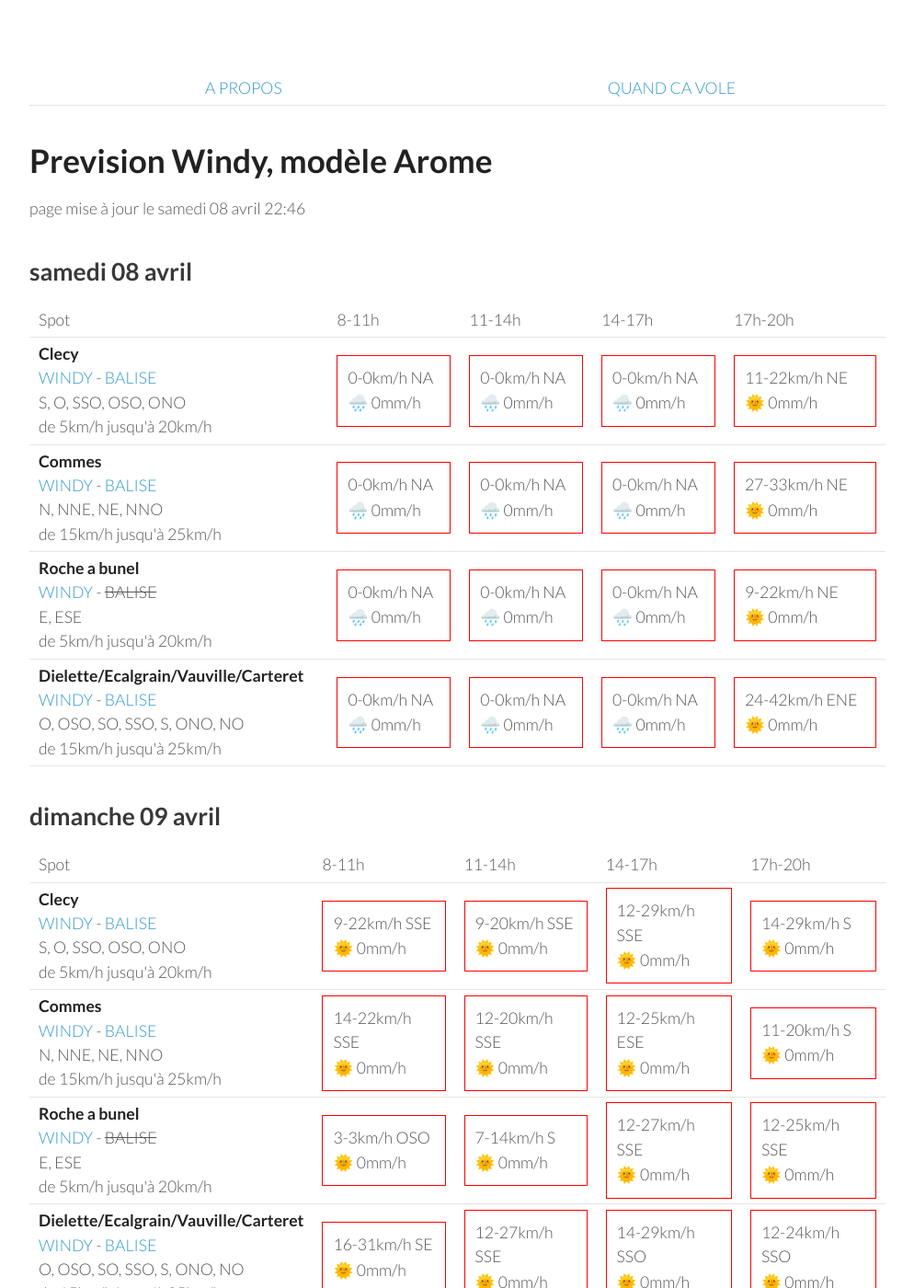
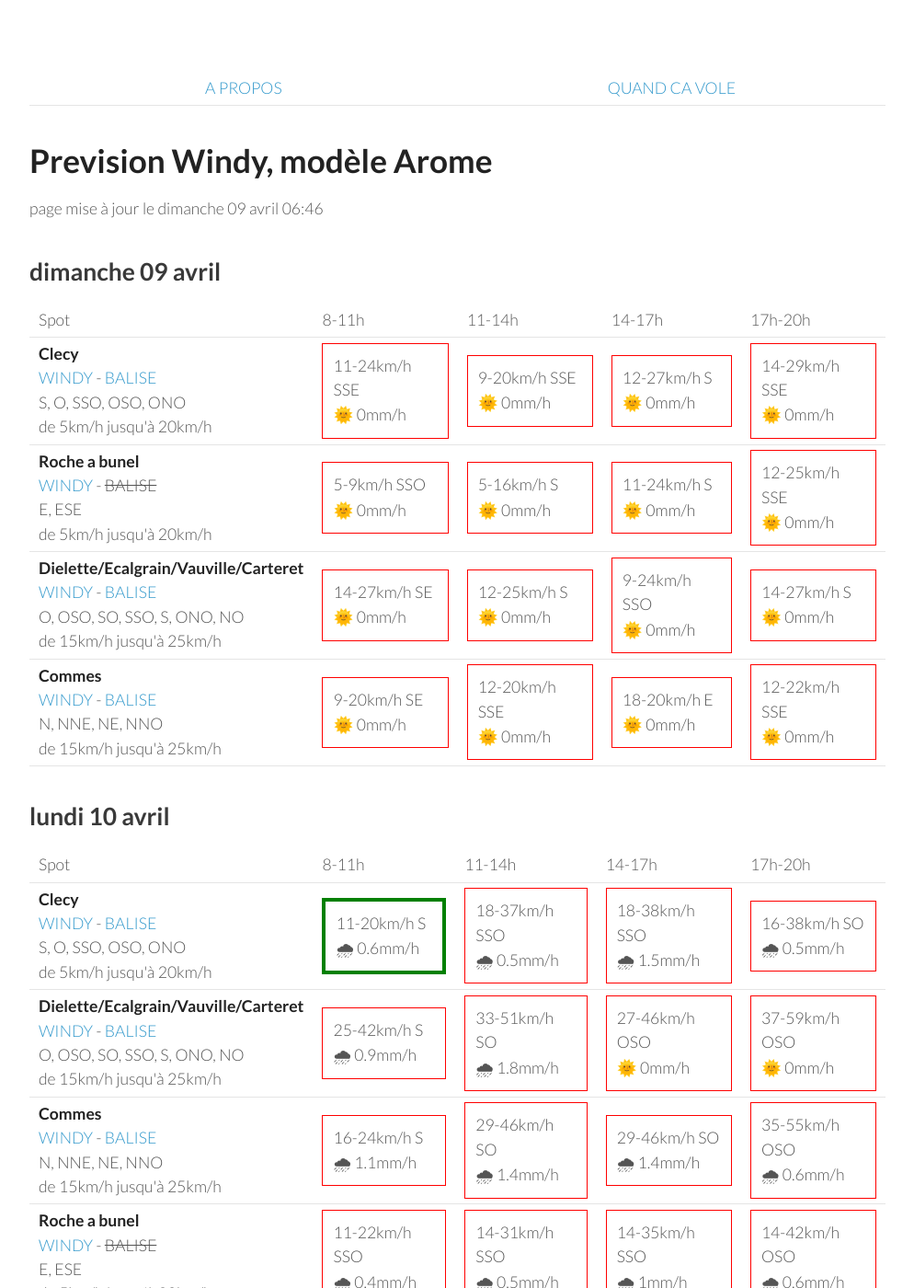
Before and after one commit to parapente-dans-le-nord/parapente-dans-le-nord.github.io, a Jekyll site: the page built from normandie.markdown, in a window 1280 px wide and 1400 px high. Shown: the whole window at 92% size, without its empty margins (26-1020 px from the left). Built offline with Jekyll 4.4.1, drawn with Linux system fonts in a browser that asks for light colours; some of the changed text lies outside the part shown.

Commit message:
update index.markdown

```diff
--- a/normandie.markdown
+++ b/normandie.markdown
@@ -7,60 +7,8 @@ title:  "Tous les spots"
 {: .links}
 
 # Prevision Windy, modèle Arome
-page mise à jour le samedi 08 avril 22:46
+page mise à jour le dimanche 09 avril 06:46
 
-## samedi 08 avril
-
-{::nomarkdown}
-<table>
-  <tbody>
-    <tr>
-      <td>Spot</td>
-      <td>8-11h</td>
-      <td>11-14h</td>
-      <td>14-17h</td>
-      <td>17h-20h</td>
-    </tr>
-<tr>
-        <td><strong>Clecy</strong><br><a href="https://windy.com/48.929/-0.470?48.516,-0.470,8">WINDY</a> - <span class=""><a href="http://www.balisemeteo.com/balise.php?idBalise=122">BALISE</a> </span><br> <span class="vent-favorable">S, O, SSO, OSO, ONO</span><br><span class="force-vent">de 5km/h jusqu'à 20km/h</span> </td>
-
-            <td><div class="not-flyable"><p>0-0km/h NA</p><p>🌧️ 0mm/h</p></div></td>
-            <td><div class="not-flyable"><p>0-0km/h NA</p><p>🌧️ 0mm/h</p></div></td>
-            <td><div class="not-flyable"><p>0-0km/h NA</p><p>🌧️ 0mm/h</p></div></td>
-            <td><div class="not-flyable"><p>11-22km/h NE</p><p>🌞 0mm/h</p></div></td>
-
-    </tr>
-<tr>
-        <td><strong>Commes</strong><br><a href="https://windy.com/49.346/-0.726?48.936,-0.726,8">WINDY</a> - <span class=""><a href="http://www.balisemeteo.com/balise.php?idBalise=158">BALISE</a> </span><br> <span class="vent-favorable">N, NNE, NE, NNO</span><br><span class="force-vent">de 15km/h jusqu'à 25km/h</span> </td>
-
-            <td><div class="not-flyable"><p>0-0km/h NA</p><p>🌧️ 0mm/h</p></div></td>
-            <td><div class="not-flyable"><p>0-0km/h NA</p><p>🌧️ 0mm/h</p></div></td>
-            <td><div class="not-flyable"><p>0-0km/h NA</p><p>🌧️ 0mm/h</p></div></td>
-            <td><div class="not-flyable"><p>27-33km/h NE</p><p>🌞 0mm/h</p></div></td>
-
-    </tr>
-<tr>
-        <td><strong>Roche a bunel</strong><br><a href="https://windy.com/48.993/-0.499?48.580,-0.499,8">WINDY</a> - <span class="no-balise"> BALISE </span><br> <span class="vent-favorable">E, ESE</span><br><span class="force-vent">de 5km/h jusqu'à 20km/h</span> </td>
-
-            <td><div class="not-flyable"><p>0-0km/h NA</p><p>🌧️ 0mm/h</p></div></td>
-            <td><div class="not-flyable"><p>0-0km/h NA</p><p>🌧️ 0mm/h</p></div></td>
-            <td><div class="not-flyable"><p>0-0km/h NA</p><p>🌧️ 0mm/h</p></div></td>
-            <td><div class="not-flyable"><p>9-22km/h NE</p><p>🌞 0mm/h</p></div></td>
-
-    </tr>
-<tr>
-        <td><strong>Dielette/Ecalgrain/Vauville/Carteret</strong><br><a href="https://windy.com/49.650/-1.856?49.243,-1.856,8">WINDY</a> - <span class=""><a href="http://www.balisemeteo.com/balise.php?idBalise=81">BALISE</a> </span><br> <span class="vent-favorable">O, OSO, SO, SSO, S, ONO, NO</span><br><span class="force-vent">de 15km/h jusqu'à 25km/h</span> </td>
-
-            <td><div class="not-flyable"><p>0-0km/h NA</p><p>🌧️ 0mm/h</p></div></td>
-            <td><div class="not-flyable"><p>0-0km/h NA</p><p>🌧️ 0mm/h</p></div></td>
-            <td><div class="not-flyable"><p>0-0km/h NA</p><p>🌧️ 0mm/h</p></div></td>
-            <td><div class="not-flyable"><p>24-42km/h ENE</p><p>🌞 0mm/h</p></div></td>
-
-    </tr>
-
-</tbody>
-</table>
-{:/}
 ## dimanche 09 avril
 
 {::nomarkdown}
@@ -76,29 +24,19 @@ page mise à jour le samedi 08 avril 22:46
 <tr>
         <td><strong>Clecy</strong><br><a href="https://windy.com/48.929/-0.470?48.516,-0.470,8">WINDY</a> - <span class=""><a href="http://www.balisemeteo.com/balise.php?idBalise=122">BALISE</a> </span><br> <span class="vent-favorable">S, O, SSO, OSO, ONO</span><br><span class="force-vent">de 5km/h jusqu'à 20km/h</span> </td>
 
-            <td><div class="not-flyable"><p>9-22km/h SSE</p><p>🌞 0mm/h</p></div></td>
+            <td><div class="not-flyable"><p>11-24km/h SSE</p><p>🌞 0mm/h</p></div></td>
             <td><div class="not-flyable"><p>9-20km/h SSE</p><p>🌞 0mm/h</p></div></td>
-            <td><div class="not-flyable"><p>12-29km/h SSE</p><p>🌞 0mm/h</p></div></td>
-            <td><div class="not-flyable"><p>14-29km/h S</p><p>🌞 0mm/h</p></div></td>
-
-
-    </tr>
-<tr>
-        <td><strong>Commes</strong><br><a href="https://windy.com/49.346/-0.726?48.936,-0.726,8">WINDY</a> - <span class=""><a href="http://www.balisemeteo.com/balise.php?idBalise=158">BALISE</a> </span><br> <span class="vent-favorable">N, NNE, NE, NNO</span><br><span class="force-vent">de 15km/h jusqu'à 25km/h</span> </td>
-
-            <td><div class="not-flyable"><p>14-22km/h SSE</p><p>🌞 0mm/h</p></div></td>
-            <td><div class="not-flyable"><p>12-20km/h SSE</p><p>🌞 0mm/h</p></div></td>
-            <td><div class="not-flyable"><p>12-25km/h ESE</p><p>🌞 0mm/h</p></div></td>
-            <td><div class="not-flyable"><p>11-20km/h S</p><p>🌞 0mm/h</p></div></td>
+            <td><div class="not-flyable"><p>12-27km/h S</p><p>🌞 0mm/h</p></div></td>
+            <td><div class="not-flyable"><p>14-29km/h SSE</p><p>🌞 0mm/h</p></div></td>
 
 
     </tr>
 <tr>
         <td><strong>Roche a bunel</strong><br><a href="https://windy.com/48.993/-0.499?48.580,-0.499,8">WINDY</a> - <span class="no-balise"> BALISE </span><br> <span class="vent-favorable">E, ESE</span><br><span class="force-vent">de 5km/h jusqu'à 20km/h</span> </td>
 
-            <td><div class="not-flyable"><p>3-3km/h OSO</p><p>🌞 0mm/h</p></div></td>
-            <td><div class="not-flyable"><p>7-14km/h S</p><p>🌞 0mm/h</p></div></td>
-            <td><div class="not-flyable"><p>12-27km/h SSE</p><p>🌞 0mm/h</p></div></td>
+            <td><div class="not-flyable"><p>5-9km/h SSO</p><p>🌞 0mm/h</p></div></td>
+            <td><div class="not-flyable"><p>5-16km/h S</p><p>🌞 0mm/h</p></div></td>
+            <td><div class="not-flyable"><p>11-24km/h S</p><p>🌞 0mm/h</p></div></td>
             <td><div class="not-flyable"><p>12-25km/h SSE</p><p>🌞 0mm/h</p></div></td>
 
 
@@ -106,10 +44,20 @@ page mise à jour le samedi 08 avril 22:46
 <tr>
         <td><strong>Dielette/Ecalgrain/Vauville/Carteret</strong><br><a href="https://windy.com/49.650/-1.856?49.243,-1.856,8">WINDY</a> - <span class=""><a href="http://www.balisemeteo.com/balise.php?idBalise=81">BALISE</a> </span><br> <span class="vent-favorable">O, OSO, SO, SSO, S, ONO, NO</span><br><span class="force-vent">de 15km/h jusqu'à 25km/h</span> </td>
 
-            <td><div class="not-flyable"><p>16-31km/h SE</p><p>🌞 0mm/h</p></div></td>
-            <td><div class="not-flyable"><p>12-27km/h SSE</p><p>🌞 0mm/h</p></div></td>
-            <td><div class="not-flyable"><p>14-29km/h SSO</p><p>🌞 0mm/h</p></div></td>
-            <td><div class="not-flyable"><p>12-24km/h SSO</p><p>🌞 0mm/h</p></div></td>
+            <td><div class="not-flyable"><p>14-27km/h SE</p><p>🌞 0mm/h</p></div></td>
+            <td><div class="not-flyable"><p>12-25km/h S</p><p>🌞 0mm/h</p></div></td>
+            <td><div class="not-flyable"><p>9-24km/h SSO</p><p>🌞 0mm/h</p></div></td>
+            <td><div class="not-flyable"><p>14-27km/h S</p><p>🌞 0mm/h</p></div></td>
+
+
+    </tr>
+<tr>
+        <td><strong>Commes</strong><br><a href="https://windy.com/49.346/-0.726?48.936,-0.726,8">WINDY</a> - <span class=""><a href="http://www.balisemeteo.com/balise.php?idBalise=158">BALISE</a> </span><br> <span class="vent-favorable">N, NNE, NE, NNO</span><br><span class="force-vent">de 15km/h jusqu'à 25km/h</span> </td>
+
+            <td><div class="not-flyable"><p>9-20km/h SE</p><p>🌞 0mm/h</p></div></td>
+            <td><div class="not-flyable"><p>12-20km/h SSE</p><p>🌞 0mm/h</p></div></td>
+            <td><div class="not-flyable"><p>18-20km/h E</p><p>🌞 0mm/h</p></div></td>
+            <td><div class="not-flyable"><p>12-22km/h SSE</p><p>🌞 0mm/h</p></div></td>
 
 
     </tr>
@@ -132,40 +80,40 @@ page mise à jour le samedi 08 avril 22:46
 <tr>
         <td><strong>Clecy</strong><br><a href="https://windy.com/48.929/-0.470?48.516,-0.470,8">WINDY</a> - <span class=""><a href="http://www.balisemeteo.com/balise.php?idBalise=122">BALISE</a> </span><br> <span class="vent-favorable">S, O, SSO, OSO, ONO</span><br><span class="force-vent">de 5km/h jusqu'à 20km/h</span> </td>
 
-            <td><div class="flyable"><p>9-18km/h S</p><p>🌞 0mm/h</p></div></td>
-            <td><div class="not-flyable"><p>14-29km/h SSO</p><p>🌧 2.2mm/h</p></div></td>
-            <td><div class="not-flyable"><p>24-48km/h SO</p><p>🌧 0.3mm/h</p></div></td>
-            <td><div class="not-flyable"><p>20-50km/h O</p><p>🌧 1.5mm/h</p></div></td>
+            <td><div class="flyable"><p>11-20km/h S</p><p>🌧 0.6mm/h</p></div></td>
+            <td><div class="not-flyable"><p>18-37km/h SSO</p><p>🌧 0.5mm/h</p></div></td>
+            <td><div class="not-flyable"><p>18-38km/h SSO</p><p>🌧 1.5mm/h</p></div></td>
+            <td><div class="not-flyable"><p>16-38km/h SO</p><p>🌧 0.5mm/h</p></div></td>
 
 
     </tr>
 <tr>
         <td><strong>Dielette/Ecalgrain/Vauville/Carteret</strong><br><a href="https://windy.com/49.650/-1.856?49.243,-1.856,8">WINDY</a> - <span class=""><a href="http://www.balisemeteo.com/balise.php?idBalise=81">BALISE</a> </span><br> <span class="vent-favorable">O, OSO, SO, SSO, S, ONO, NO</span><br><span class="force-vent">de 15km/h jusqu'à 25km/h</span> </td>
 
-            <td><div class="not-flyable"><p>25-40km/h SSO</p><p>🌧 2.8mm/h</p></div></td>
-            <td><div class="not-flyable"><p>27-40km/h SO</p><p>🌧 3mm/h</p></div></td>
-            <td><div class="not-flyable"><p>29-42km/h OSO</p><p>🌧 1mm/h</p></div></td>
-            <td><div class="not-flyable"><p>38-55km/h OSO</p><p>🌞 0mm/h</p></div></td>
+            <td><div class="not-flyable"><p>25-42km/h S</p><p>🌧 0.9mm/h</p></div></td>
+            <td><div class="not-flyable"><p>33-51km/h SO</p><p>🌧 1.8mm/h</p></div></td>
+            <td><div class="not-flyable"><p>27-46km/h OSO</p><p>🌞 0mm/h</p></div></td>
+            <td><div class="not-flyable"><p>37-59km/h OSO</p><p>🌞 0mm/h</p></div></td>
 
 
     </tr>
 <tr>
         <td><strong>Commes</strong><br><a href="https://windy.com/49.346/-0.726?48.936,-0.726,8">WINDY</a> - <span class=""><a href="http://www.balisemeteo.com/balise.php?idBalise=158">BALISE</a> </span><br> <span class="vent-favorable">N, NNE, NE, NNO</span><br><span class="force-vent">de 15km/h jusqu'à 25km/h</span> </td>
 
-            <td><div class="not-flyable"><p>18-25km/h SSO</p><p>🌧 0.2mm/h</p></div></td>
-            <td><div class="not-flyable"><p>20-33km/h SSO</p><p>🌧 0.7mm/h</p></div></td>
-            <td><div class="not-flyable"><p>29-46km/h SO</p><p>🌧 1.5mm/h</p></div></td>
-            <td><div class="not-flyable"><p>25-44km/h OSO</p><p>🌧 1.4mm/h</p></div></td>
+            <td><div class="not-flyable"><p>16-24km/h S</p><p>🌧 1.1mm/h</p></div></td>
+            <td><div class="not-flyable"><p>29-46km/h SO</p><p>🌧 1.4mm/h</p></div></td>
+            <td><div class="not-flyable"><p>29-46km/h SO</p><p>🌧 1.4mm/h</p></div></td>
+            <td><div class="not-flyable"><p>35-55km/h OSO</p><p>🌧 0.6mm/h</p></div></td>
 
 
     </tr>
 <tr>
         <td><strong>Roche a bunel</strong><br><a href="https://windy.com/48.993/-0.499?48.580,-0.499,8">WINDY</a> - <span class="no-balise"> BALISE </span><br> <span class="vent-favorable">E, ESE</span><br><span class="force-vent">de 5km/h jusqu'à 20km/h</span> </td>
 
-            <td><div class="not-flyable"><p>9-18km/h SSO</p><p>🌞 0mm/h</p></div></td>
-            <td><div class="not-flyable"><p>16-31km/h SSO</p><p>🌧 1.5mm/h</p></div></td>
-            <td><div class="not-flyable"><p>24-50km/h SO</p><p>🌧 0.4mm/h</p></div></td>
-            <td><div class="not-flyable"><p>20-50km/h O</p><p>🌧 1.4mm/h</p></div></td>
+            <td><div class="not-flyable"><p>11-22km/h SSO</p><p>🌧 0.4mm/h</p></div></td>
+            <td><div class="not-flyable"><p>14-31km/h SSO</p><p>🌧 0.5mm/h</p></div></td>
+            <td><div class="not-flyable"><p>14-35km/h SSO</p><p>🌧 1mm/h</p></div></td>
+            <td><div class="not-flyable"><p>14-42km/h OSO</p><p>🌧 0.6mm/h</p></div></td>
 
 
     </tr>
@@ -188,10 +136,10 @@ page mise à jour le samedi 08 avril 22:46
 <tr>
         <td><strong>Dielette/Ecalgrain/Vauville/Carteret</strong><br><a href="https://windy.com/49.650/-1.856?49.243,-1.856,8">WINDY</a> - <span class=""><a href="http://www.balisemeteo.com/balise.php?idBalise=81">BALISE</a> </span><br> <span class="vent-favorable">O, OSO, SO, SSO, S, ONO, NO</span><br><span class="force-vent">de 15km/h jusqu'à 25km/h</span> </td>
 
-            <td><div class="not-flyable"><p>24-40km/h OSO</p><p>🌞 0mm/h</p></div></td>
-            <td><div class="not-flyable"><p>31-46km/h SO</p><p>🌞 0mm/h</p></div></td>
-            <td><div class="not-flyable"><p>33-51km/h SSO</p><p>🌧 0.3mm/h</p></div></td>
-            <td><div class="not-flyable"><p>31-50km/h SO</p><p>🌧 2.2mm/h</p></div></td>
+            <td><div class="not-flyable"><p>25-40km/h OSO</p><p>🌞 0mm/h</p></div></td>
+            <td><div class="not-flyable"><p>31-44km/h SO</p><p>🌞 0mm/h</p></div></td>
+            <td><div class="not-flyable"><p>35-51km/h SO</p><p>🌧 0.4mm/h</p></div></td>
+            <td><div class="not-flyable"><p>29-50km/h SO</p><p>🌧 1mm/h</p></div></td>
 
 
     </tr>
@@ -199,29 +147,29 @@ page mise à jour le samedi 08 avril 22:46
         <td><strong>Commes</strong><br><a href="https://windy.com/49.346/-0.726?48.936,-0.726,8">WINDY</a> - <span class=""><a href="http://www.balisemeteo.com/balise.php?idBalise=158">BALISE</a> </span><br> <span class="vent-favorable">N, NNE, NE, NNO</span><br><span class="force-vent">de 15km/h jusqu'à 25km/h</span> </td>
 
             <td><div class="not-flyable"><p>20-35km/h OSO</p><p>🌞 0mm/h</p></div></td>
-            <td><div class="not-flyable"><p>24-40km/h OSO</p><p>🌞 0mm/h</p></div></td>
+            <td><div class="not-flyable"><p>24-38km/h OSO</p><p>🌞 0mm/h</p></div></td>
             <td><div class="not-flyable"><p>27-42km/h SO</p><p>🌞 0mm/h</p></div></td>
-            <td><div class="not-flyable"><p>25-44km/h SO</p><p>🌧 0.7mm/h</p></div></td>
+            <td><div class="not-flyable"><p>27-44km/h SO</p><p>🌧 0.4mm/h</p></div></td>
 
 
     </tr>
 <tr>
         <td><strong>Clecy</strong><br><a href="https://windy.com/48.929/-0.470?48.516,-0.470,8">WINDY</a> - <span class=""><a href="http://www.balisemeteo.com/balise.php?idBalise=122">BALISE</a> </span><br> <span class="vent-favorable">S, O, SSO, OSO, ONO</span><br><span class="force-vent">de 5km/h jusqu'à 20km/h</span> </td>
 
-            <td><div class="not-flyable"><p>12-27km/h OSO</p><p>🌞 0mm/h</p></div></td>
+            <td><div class="not-flyable"><p>12-27km/h SO</p><p>🌞 0mm/h</p></div></td>
             <td><div class="not-flyable"><p>18-37km/h OSO</p><p>🌞 0mm/h</p></div></td>
-            <td><div class="not-flyable"><p>22-44km/h SO</p><p>🌞 0mm/h</p></div></td>
-            <td><div class="not-flyable"><p>22-48km/h SO</p><p>🌧 0.5mm/h</p></div></td>
+            <td><div class="not-flyable"><p>20-44km/h SO</p><p>🌞 0mm/h</p></div></td>
+            <td><div class="not-flyable"><p>24-50km/h SO</p><p>🌧 0.2mm/h</p></div></td>
 
 
     </tr>
 <tr>
         <td><strong>Roche a bunel</strong><br><a href="https://windy.com/48.993/-0.499?48.580,-0.499,8">WINDY</a> - <span class="no-balise"> BALISE </span><br> <span class="vent-favorable">E, ESE</span><br><span class="force-vent">de 5km/h jusqu'à 20km/h</span> </td>
 
-            <td><div class="not-flyable"><p>14-29km/h OSO</p><p>🌞 0mm/h</p></div></td>
-            <td><div class="not-flyable"><p>18-40km/h SO</p><p>🌞 0mm/h</p></div></td>
-            <td><div class="not-flyable"><p>22-46km/h SO</p><p>🌞 0mm/h</p></div></td>
-            <td><div class="not-flyable"><p>22-48km/h SO</p><p>🌧 0.5mm/h</p></div></td>
+            <td><div class="not-flyable"><p>12-31km/h SO</p><p>🌞 0mm/h</p></div></td>
+            <td><div class="not-flyable"><p>18-38km/h OSO</p><p>🌞 0mm/h</p></div></td>
+            <td><div class="not-flyable"><p>22-44km/h SO</p><p>🌞 0mm/h</p></div></td>
+            <td><div class="not-flyable"><p>25-50km/h SO</p><p>🌧 0.2mm/h</p></div></td>
 
 
     </tr>
@@ -244,8 +192,8 @@ page mise à jour le samedi 08 avril 22:46
 <tr>
         <td><strong>Dielette/Ecalgrain/Vauville/Carteret</strong><br><a href="https://windy.com/49.650/-1.856?49.243,-1.856,8">WINDY</a> - <span class=""><a href="http://www.balisemeteo.com/balise.php?idBalise=81">BALISE</a> </span><br> <span class="vent-favorable">O, OSO, SO, SSO, S, ONO, NO</span><br><span class="force-vent">de 15km/h jusqu'à 25km/h</span> </td>
 
-            <td><div class="not-flyable"><p>44-62km/h O</p><p>🌧 0.4mm/h</p></div></td>
-            <td><div class="not-flyable"><p>50-75km/h O</p><p>🌧 0.7mm/h</p></div></td>
+            <td><div class="not-flyable"><p>35-55km/h O</p><p>🌧 0.3mm/h</p></div></td>
+            <td><div class="not-flyable"><p>46-70km/h O</p><p>🌧 0.3mm/h</p></div></td>
             <td><div class="not-flyable"><p>55-87km/h OSO</p><p>🌧 0.6mm/h</p></div></td>
             <td><div class="not-flyable"><p>57-88km/h OSO</p><p>🌧 0.9mm/h</p></div></td>
 
@@ -254,8 +202,8 @@ page mise à jour le samedi 08 avril 22:46
 <tr>
         <td><strong>Commes</strong><br><a href="https://windy.com/49.346/-0.726?48.936,-0.726,8">WINDY</a> - <span class=""><a href="http://www.balisemeteo.com/balise.php?idBalise=158">BALISE</a> </span><br> <span class="vent-favorable">N, NNE, NE, NNO</span><br><span class="force-vent">de 15km/h jusqu'à 25km/h</span> </td>
 
-            <td><div class="not-flyable"><p>29-50km/h O</p><p>🌧 0.6mm/h</p></div></td>
-            <td><div class="not-flyable"><p>31-55km/h OSO</p><p>🌧 0.3mm/h</p></div></td>
+            <td><div class="not-flyable"><p>25-40km/h O</p><p>🌧 0.7mm/h</p></div></td>
+            <td><div class="not-flyable"><p>33-53km/h O</p><p>🌧 0.2mm/h</p></div></td>
             <td><div class="not-flyable"><p>42-74km/h OSO</p><p>🌧 0.3mm/h</p></div></td>
             <td><div class="not-flyable"><p>48-79km/h OSO</p><p>🌧 0.5mm/h</p></div></td>
 
@@ -264,8 +212,8 @@ page mise à jour le samedi 08 avril 22:46
 <tr>
         <td><strong>Clecy</strong><br><a href="https://windy.com/48.929/-0.470?48.516,-0.470,8">WINDY</a> - <span class=""><a href="http://www.balisemeteo.com/balise.php?idBalise=122">BALISE</a> </span><br> <span class="vent-favorable">S, O, SSO, OSO, ONO</span><br><span class="force-vent">de 5km/h jusqu'à 20km/h</span> </td>
 
-            <td><div class="not-flyable"><p>20-44km/h O</p><p>🌧 1.1mm/h</p></div></td>
-            <td><div class="not-flyable"><p>27-55km/h OSO</p><p>🌧 0.3mm/h</p></div></td>
+            <td><div class="not-flyable"><p>18-35km/h O</p><p>🌧 1.3mm/h</p></div></td>
+            <td><div class="not-flyable"><p>24-53km/h O</p><p>🌧 0.4mm/h</p></div></td>
             <td><div class="not-flyable"><p>31-72km/h O</p><p>🌧 2.3mm/h</p></div></td>
             <td><div class="not-flyable"><p>33-75km/h OSO</p><p>🌧 0.7mm/h</p></div></td>
 
@@ -274,8 +222,8 @@ page mise à jour le samedi 08 avril 22:46
 <tr>
         <td><strong>Roche a bunel</strong><br><a href="https://windy.com/48.993/-0.499?48.580,-0.499,8">WINDY</a> - <span class="no-balise"> BALISE </span><br> <span class="vent-favorable">E, ESE</span><br><span class="force-vent">de 5km/h jusqu'à 20km/h</span> </td>
 
-            <td><div class="not-flyable"><p>22-46km/h O</p><p>🌧 1mm/h</p></div></td>
-            <td><div class="not-flyable"><p>27-57km/h OSO</p><p>🌧 0.2mm/h</p></div></td>
+            <td><div class="not-flyable"><p>18-37km/h O</p><p>🌧 1mm/h</p></div></td>
+            <td><div class="not-flyable"><p>25-55km/h O</p><p>🌧 0.6mm/h</p></div></td>
             <td><div class="not-flyable"><p>31-74km/h OSO</p><p>🌧 1.4mm/h</p></div></td>
             <td><div class="not-flyable"><p>38-79km/h OSO</p><p>🌧 0.7mm/h</p></div></td>
 
```
